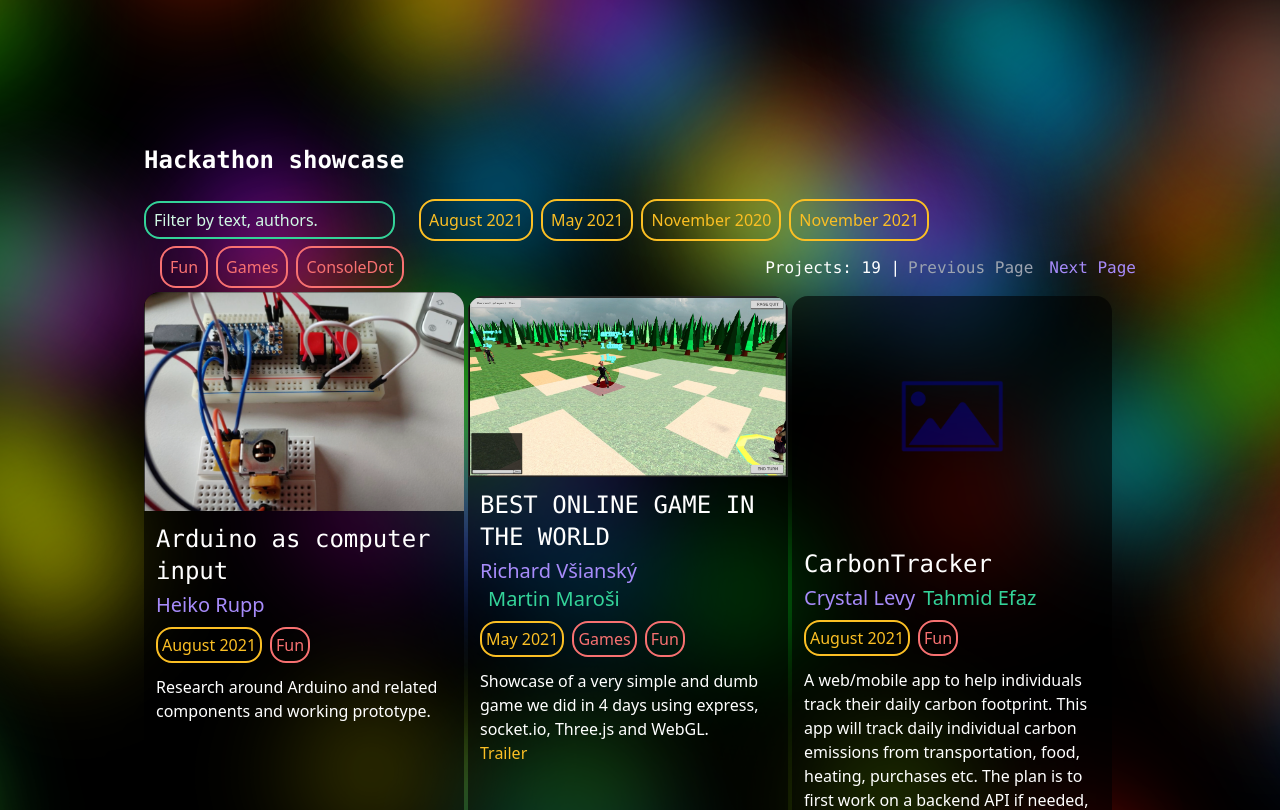
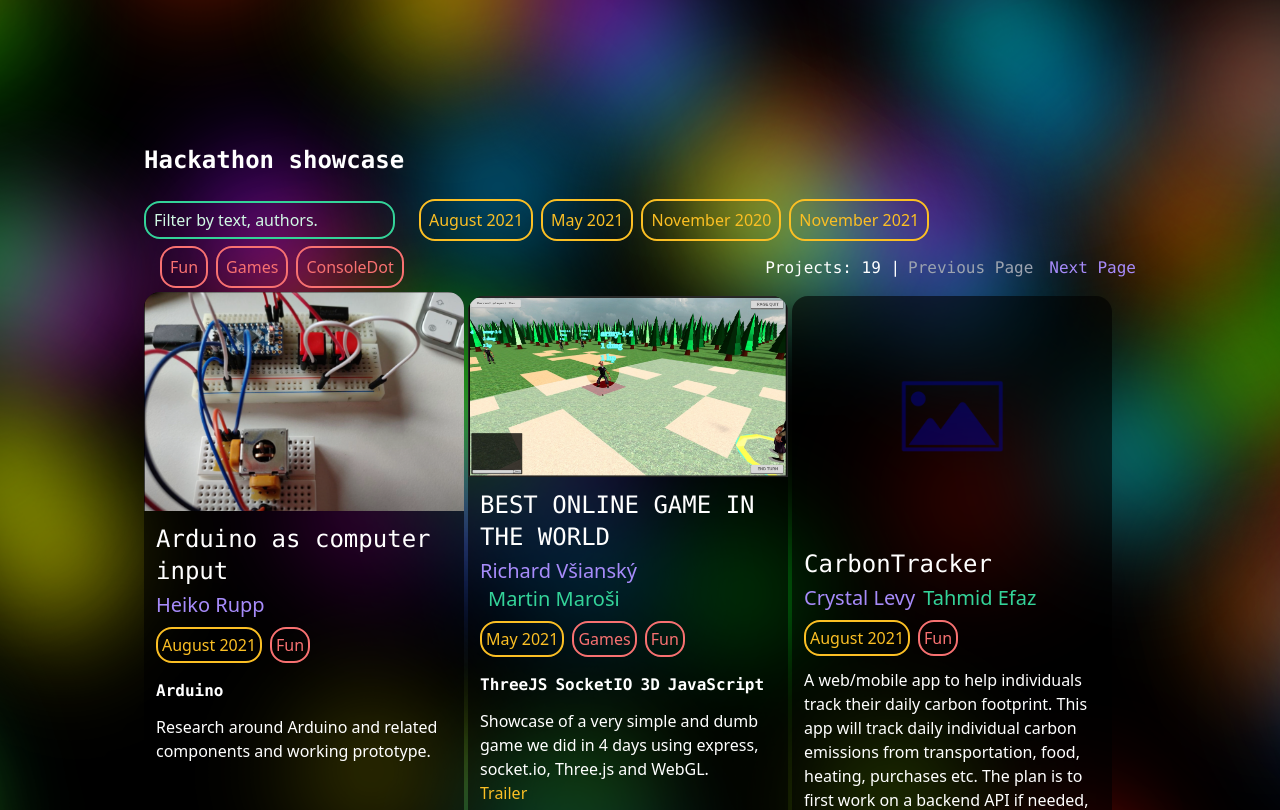
Before and after one commit to rvsia/hackhaton-showcase, a Vue app: page / in a window 1280 px wide. Shown: the top 810 px of the page. Built offline with nearby package versions, Linux system fonts and the light colour scheme.

Commit message:
Support keywords

```diff
--- a/src/components/HelloWorld.vue
+++ b/src/components/HelloWorld.vue
@@ -101,7 +101,8 @@ export default {
             proj.description.toLowerCase().includes(text) ||
             proj.authors
               .map(({ name }) => name)
-              .some((name) => name.toLowerCase().includes(text))
+              .some((name) => name.toLowerCase().includes(text)) ||
+              proj.keywords?.some(word => word.toLowerCase().includes(text))
           );
         });
       }
--- a/src/components/ProjectCard.vue
+++ b/src/components/ProjectCard.vue
@@ -11,12 +11,16 @@
             <div class="flex mb-2 space-x-2 mt-2">
                 <span v-for="label in newLabels" :key="label.text" :class="label.class">{{label.text}}</span>
             </div>
+            <div v-if="project.keywords?.length" class="flex mb-2 space-x-2 mt-2">
+                <span v-for="word in project.keywords" :key="word" class="font-bold font-mono">{{word}}</span>
+            </div>
             <div class="mt-1">{{project.description}}</div>
             <div class="flex space-x-2">
                 <a v-for="link in project.additionalLinks" :key="link.label" target="_blank" rel="noopener noreferrer" :href="link.link" class="text-yellow-400 hover:text-yellow-500 cursor-pointer">
                     {{link.label}}
                 </a>
             </div>
+            <div v-if="!project.link" class="mt-2" />
             <div v-if="project.link" class="text-right bottom-0 mt-auto mx-0 mb-0">
                 <a target="_blank" rel="noopener noreferrer" :href="project.link" class="text-pink-400 hover:text-pink-500 cursor-pointer animate-pulse">
                     ... see more!
--- a/src/projects/ArduinoHR.js
+++ b/src/projects/ArduinoHR.js
@@ -6,5 +6,6 @@ export default {
     additionalLinks: [],
     labels: ['Fun'],
     description: 'Research around Arduino and related components and working prototype.',
-    image: '/arduino.png'
+    image: '/arduino.png',
+    keywords: ['Arduino']
 }
--- a/src/projects/BestOnlineGame.js
+++ b/src/projects/BestOnlineGame.js
@@ -12,5 +12,6 @@ export default {
     ],
     labels: ['Games', 'Fun'],
     description: 'Showcase of a very simple and dumb game we did in 4 days using express, socket.io, Three.js and WebGL.',
-    image: '/bestgame.png'
+    image: '/bestgame.png',
+    keywords: ['ThreeJS', 'SocketIO', '3D', 'JavaScript']
 }
--- a/src/projects/DbReaderTurnpike.js
+++ b/src/projects/DbReaderTurnpike.js
@@ -12,5 +12,6 @@ export default {
     ],
     labels: ['ConsoleDot'],
     description: 'Have a prototype available in stage which allows us to run select statements via straight sql or an active record request.',
-    image: '/dbreader.png'
+    image: '/dbreader.png',
+    keywords: ['Rails', 'Ruby', 'JavaScript', 'React']
 }
--- a/src/projects/Double8Pool.js
+++ b/src/projects/Double8Pool.js
@@ -10,5 +10,6 @@ export default {
     additionalLinks: [],
     labels: ['Games', 'Fun'],
     description: 'An online 8-pool game with a twist. Both players take their turns at the same time.',
-    image: '/double8pool.png'
+    image: '/double8pool.png',
+    keywords: ['Javascript', 'Phaser', '2D']
 }
--- a/src/projects/HackhatonShowcase.js
+++ b/src/projects/HackhatonShowcase.js
@@ -7,5 +7,6 @@ export default {
     link: 'https://github.com/rvsia/hackhaton-showcase',
     labels: ['ConsoleDot'],
     description: 'Page showcasing previously done Hackathons projects.',
-    image: '/hackshowcase.png'
+    image: '/hackshowcase.png',
+    keywords: ['Vue', 'Tailwindcss']
 }
--- a/src/projects/InsightsGivesBack.js
+++ b/src/projects/InsightsGivesBack.js
@@ -6,5 +6,6 @@ export default {
     additionalLinks: [],
     labels: ['ConsoleDot'],
     description: 'You save money fixing your it infrastructure problems and donate it to a health area (hospitals/medical) that is associated -- geo local, donate the money to the area in which you do it; educate on the health situation in that area. Self healing infrastructure is healing the world.',
-    image: '/InsightsGivesBack.png'
+    image: '/InsightsGivesBack.png',
+    keywords: ['UX']
 }
--- a/src/projects/MacroArduinoKB.js
+++ b/src/projects/MacroArduinoKB.js
@@ -9,5 +9,6 @@ export default {
         {
             "name": "Libor Pichler"
         }
-    ]
+    ],
+    keywords: ['Arduino']
 };
--- a/src/projects/MarioGame.js
+++ b/src/projects/MarioGame.js
@@ -6,5 +6,6 @@ export default {
     additionalLinks: [],
     labels: ['Games', 'Fun'],
     description: 'Some kind of Mario game built on Unreal Engine.',
-    image: '/supermario.png'
+    image: '/supermario.png',
+    keywords: ['Unreal', '3D']
 }
--- a/src/projects/StorWars.js
+++ b/src/projects/StorWars.js
@@ -14,5 +14,6 @@ export default {
     ],
     labels: ['Games', 'Fun'],
     description: '2D Top down shooter not based on Star Wars assets with online scoreboard functionality.',
-    image: '/StorWars.png'
+    image: '/StorWars.png',
+    keywords: ['Unity', '2D']
 }
--- a/src/projects/UnityPuzzle.js
+++ b/src/projects/UnityPuzzle.js
@@ -9,5 +9,6 @@ export default {
         {
             "name": "Priscila Gutierres"
         }
-    ]
+    ],
+    keywords: ['Unity']
 };
```
Also changed, not shown: 1 other file (tests, documents, lock files or other folders).
